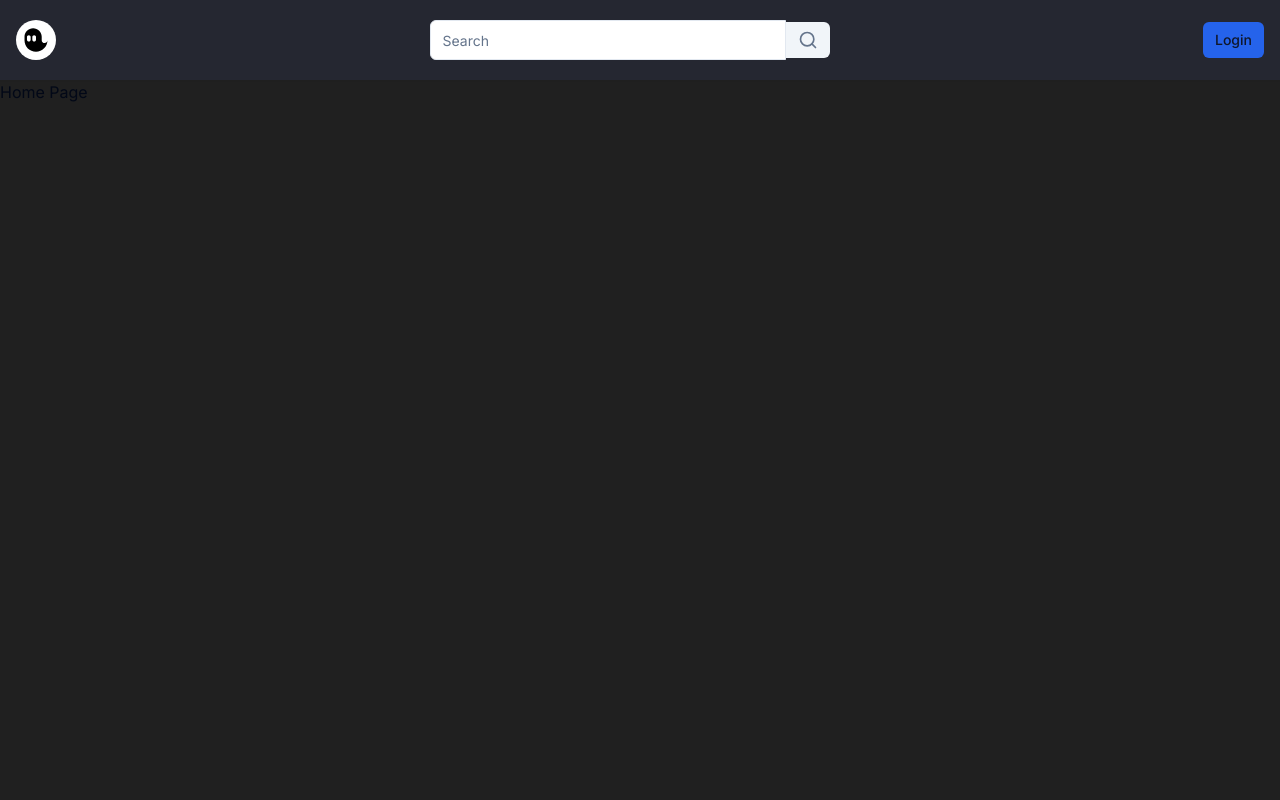
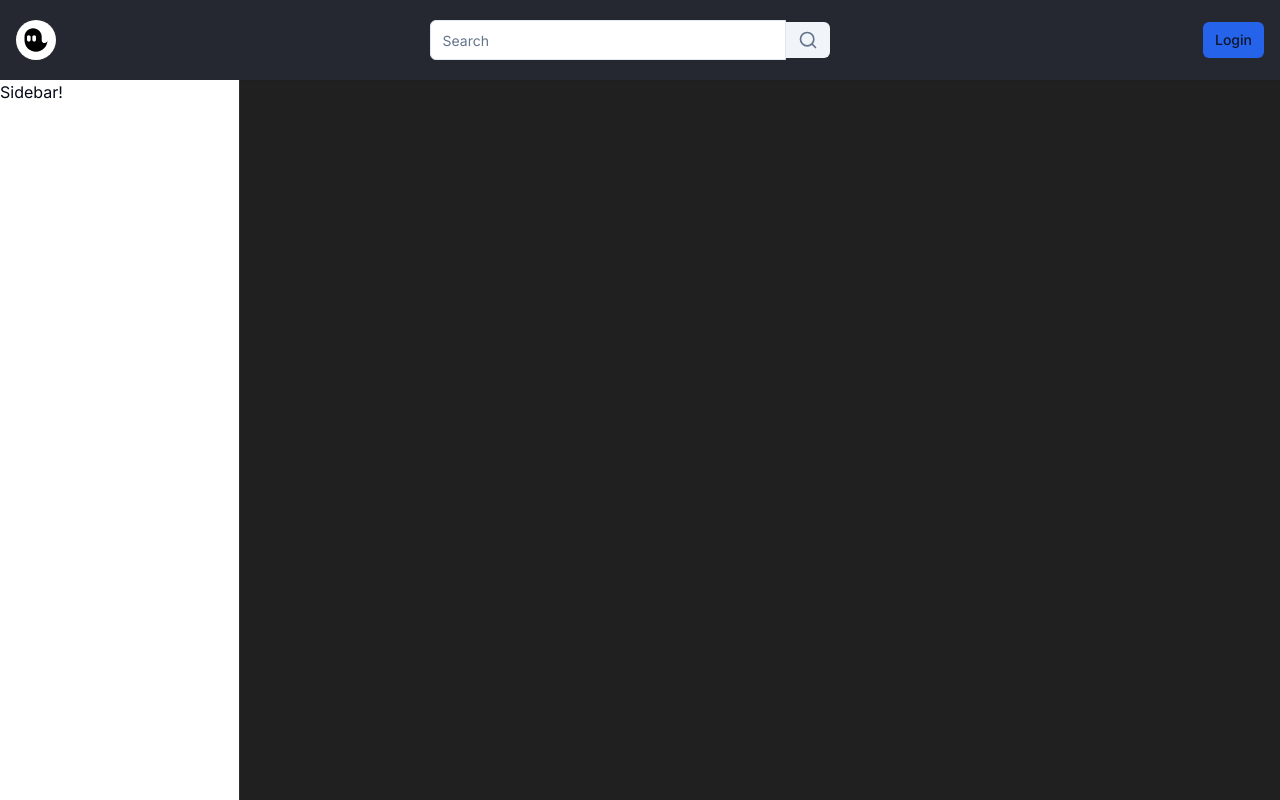
Before and after one commit to DylnMtthws/twitch-clone, a Next.js app: page / in a window 1280 px wide. Built offline with nearby package versions, Linux system fonts and the light colour scheme; no server answers.

Commit message:
create sidebar

```diff
--- /dev/null
+++ b/app/(browse)/components/sidebar/index.tsx
@@ -0,0 +1,5 @@
+import { Wrapper } from "./wrapper";
+
+export const Sidebar = () => {
+  return <Wrapper>Sidebar!</Wrapper>;
+};
--- /dev/null
+++ b/app/(browse)/components/sidebar/wrapper.tsx
@@ -0,0 +1,20 @@
+"use client";
+
+import { useSidebar } from "@/store/use-sidebar";
+import { cn } from "@/lib/utils";
+
+interface WrapperProps {
+  children: React.ReactNode;
+}
+export const Wrapper = ({ children }: WrapperProps) => {
+  const { collapsed } = useSidebar((state) => state);
+  return (
+    <aside
+      className={cn(
+        "fixed left-0 flex flex-col w-60 h-full bg-background border-r border-[#2D2E35] z-50"
+      )}
+    >
+      {children}
+    </aside>
+  );
+};
--- a/app/(browse)/layout.tsx
+++ b/app/(browse)/layout.tsx
@@ -1,10 +1,14 @@
 import { NavBar } from "./components/navbar";
+import { Sidebar } from "./components/sidebar";
 
 const BrowseLayout = ({ children }: { children: React.ReactNode }) => {
   return (
     <>
       <NavBar />
-      <div className="flex h-full pt-20">{children}</div>
+      <div className="flex h-full pt-20">
+        <Sidebar />
+        {children}
+      </div>
     </>
   );
 };
--- a/package.json
+++ b/package.json
@@ -23,7 +23,8 @@
     "react-dom": "^18",
     "svix": "^1.15.0",
     "tailwind-merge": "^2.2.1",
-    "tailwindcss-animate": "^1.0.7"
+    "tailwindcss-animate": "^1.0.7",
+    "zustand": "^4.5.1"
   },
   "devDependencies": {
     "@types/node": "^20",
--- /dev/null
+++ b/store/use-sidebar.ts
@@ -0,0 +1,13 @@
+import { create } from 'zustand'
+
+interface SidebarStore {
+    collapsed: boolean;
+    onExpand: () => void;
+    onCollapse: () => void;
+}
+
+export const useSidebar = create<SidebarStore>((set => ({
+    collapsed: false,
+    onExpand: () => set(() => ({ collapsed: false})),
+    onCollapse: () => set(() => ({ collapsed: true}))
+})))
```
Also changed, not shown: 1 other file (tests, documents, lock files or other folders).
